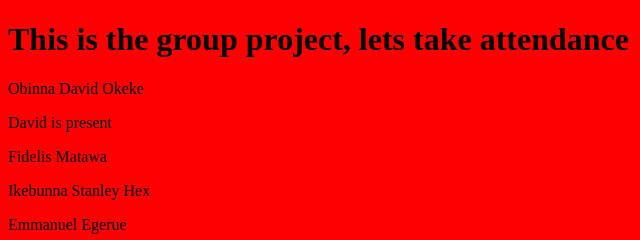
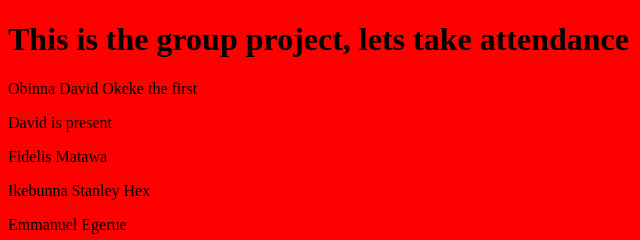
Before and after one commit to o-david/learning_git, a plain HTML site: page index.html in a window 1280 px wide. Shown: the full height of the page, 0-640 px from the left. Drawn offline with Linux system fonts and the light colour scheme.

Commit message:
Update index.html

```diff
--- a/index.html
+++ b/index.html
@@ -10,7 +10,7 @@
 
 <body>
     <h1>This is the group project, lets take attendance</h1>
-    <p>Obinna David Okeke</p>
+    <p>Obinna David Okeke the first</p>
     <p>David is present</p>
     <p>Fidelis Matawa</p>
     <p>Ikebunna Stanley Hex</p>
```
